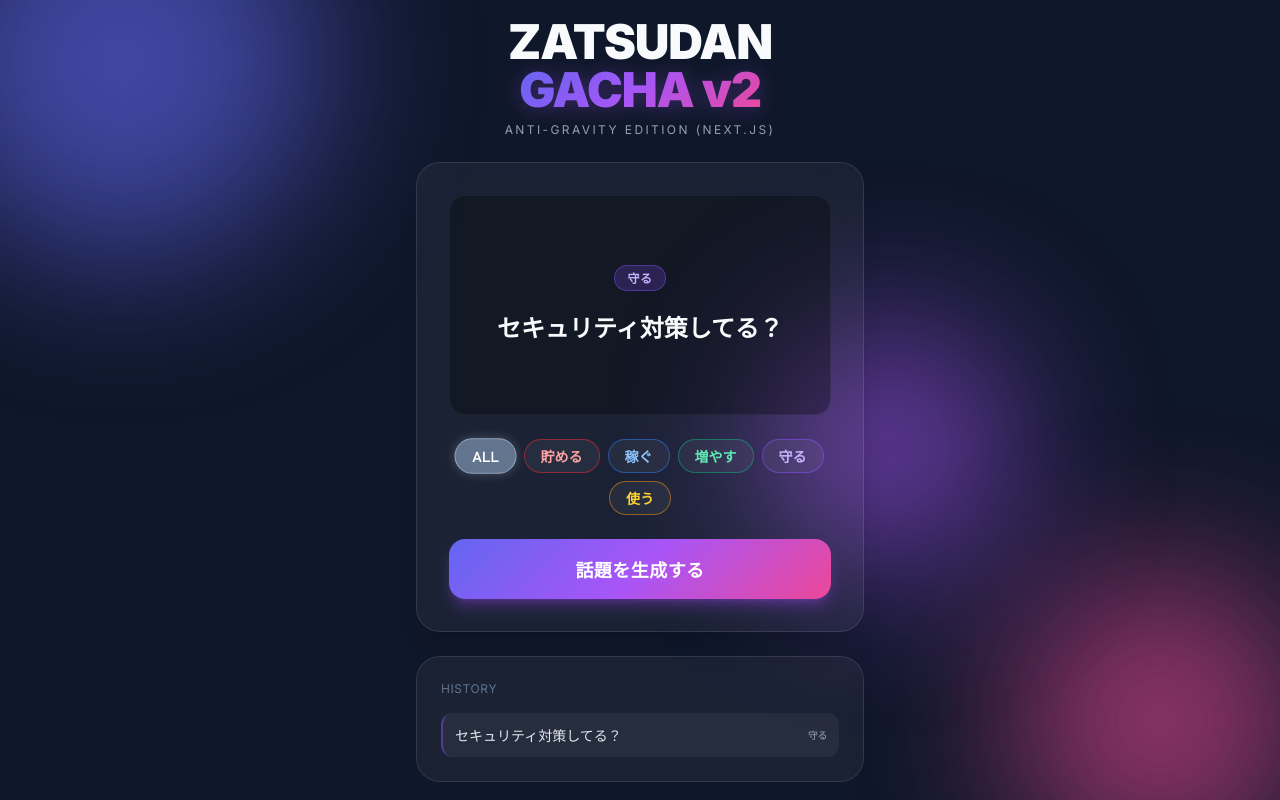
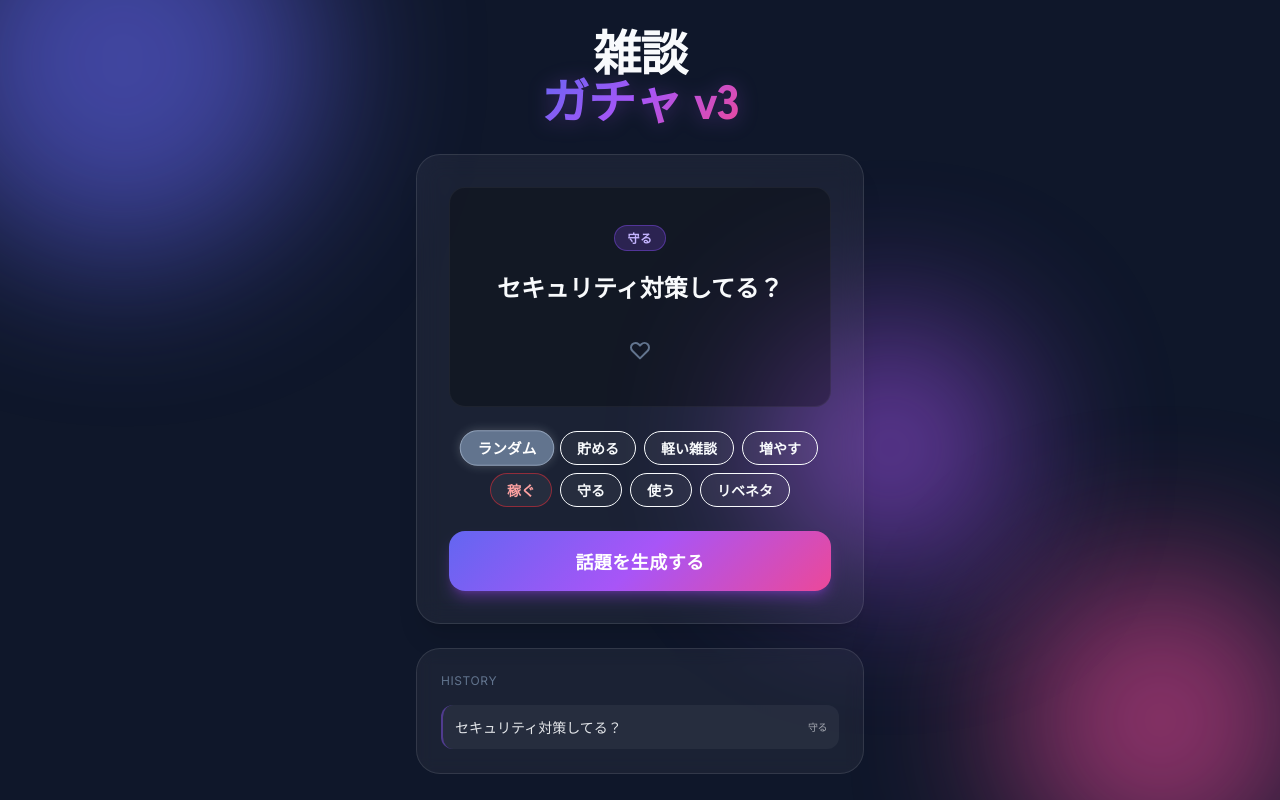
Before and after one commit to iidaatcnt/zatsudan-gacha-v2, a Next.js app: page / in a window 1280 px wide. Both pictures are taken after a click on the button "話題を生成する". Built offline with nearby package versions, Linux system fonts and the light colour scheme; no server answers.

Commit message:
update: v3 release with dynamic categories, like feature, and UI updates

```diff
--- a/package.json
+++ b/package.json
@@ -1,6 +1,6 @@
 {
   "name": "zatsudan-gacha-next",
-  "version": "0.1.0",
+  "version": "3.0.0",
   "private": true,
   "scripts": {
     "dev": "next dev",
--- a/src/app/page.tsx
+++ b/src/app/page.tsx
@@ -9,11 +9,14 @@
 export default function Home() {
   const [category, setCategory] = useState<CategoryFilter>('all');
   const {
+    categories,
     isSpinning,
     result,
     error,
     historyItems,
-    spin
+    likedIds,
+    spin,
+    toggleLike
   } = useGacha();
 
   const handleSpin = () => {
@@ -44,13 +47,11 @@
 
         {/* Header */}
         <header className="text-center">
-          <h1 className="text-4xl md:text-5xl font-black tracking-tight leading-none mb-2 font-en">
-            ZATSUDAN<br />
-            <span className="accent-text">GACHA v2</span>
+          <h1 className="text-4xl md:text-5xl font-black tracking-tight leading-none mb-2">
+            雑談<br />
+            <span className="accent-text">ガチャ v3</span>
           </h1>
-          <p className="text-slate-400 text-xs tracking-[0.2em] font-en uppercase">
-            Anti-Gravity Edition (Next.js)
-          </p>
+
         </header>
 
         {/* Machine Card */}
@@ -72,14 +73,36 @@
 
             {/* Content Text */}
             <div className={`
-              text-xl md:text-2xl font-bold leading-relaxed transition-all duration-500
+              w-full flex flex-col items-center gap-4 transition-all duration-500
               ${isSpinning ? 'opacity-50 scale-95 blur-[2px]' : 'opacity-100 scale-100 blur-0'}
               ${result ? 'animate-[popIn_0.4s_cubic-bezier(0.175,0.885,0.32,1.275)]' : ''}
             `}>
               {error ? (
                 <span className="text-red-400 text-base font-normal">{error}</span>
               ) : result ? (
-                result.text
+                <>
+                  <div className="text-xl md:text-2xl font-bold leading-relaxed">
+                    {result.text}
+                  </div>
+                  {/* Like Button */}
+                  <button
+                    onClick={() => toggleLike(result.id)}
+                    className="mt-2 p-2 rounded-full hover:bg-white/10 transition-colors group"
+                  >
+                    <svg
+                      xmlns="http://www.w3.org/2000/svg"
+                      viewBox="0 0 24 24"
+                      fill={likedIds.includes(result.id) ? "currentColor" : "none"}
+                      stroke="currentColor"
+                      className={`w-6 h-6 transition-all ${likedIds.includes(result.id)
+                        ? "text-pink-500 scale-110"
+                        : "text-slate-500 group-hover:text-pink-400"
+                        }`}
+                    >
+                      <path strokeLinecap="round" strokeLinejoin="round" strokeWidth={2} d="M4.318 6.318a4.5 4.5 0 000 6.364L12 20.364l7.682-7.682a4.5 4.5 0 00-6.364-6.364L12 7.636l-1.318-1.318a4.5 4.5 0 00-6.364 0z" />
+                    </svg>
+                  </button>
+                </>
               ) : (
                 <span className="text-slate-500 text-base font-normal">
                   ボタンを押して<br />話題をスキャン...
@@ -90,7 +113,12 @@
 
           {/* Controls */}
           <div>
-            <CategorySelector selected={category} onSelect={setCategory} disabled={isSpinning} />
+            <CategorySelector
+              selected={category}
+              onSelect={setCategory}
+              disabled={isSpinning}
+              categories={categories}
+            />
 
             <button
               onClick={handleSpin}
@@ -121,9 +149,14 @@
                   `}
                 >
                   <span className="truncate mr-4 opacity-90">{item.text}</span>
-                  <span className="text-[10px] opacity-60 whitespace-nowrap uppercase tracking-tighter">
-                    {item.category}
-                  </span>
+                  <div className="flex items-center gap-2">
+                    {likedIds.includes(item.id) && (
+                      <span className="text-pink-500">♥</span>
+                    )}
+                    <span className="text-[10px] opacity-60 whitespace-nowrap uppercase tracking-tighter">
+                      {item.category}
+                    </span>
+                  </div>
                 </li>
               ))}
             </ul>
--- a/src/components/CategorySelector.tsx
+++ b/src/components/CategorySelector.tsx
@@ -8,19 +8,30 @@
     disabled?: boolean;
 }
 
-const CATEGORIES: { value: CategoryFilter; label: string; colorClass: string }[] = [
-    { value: 'all', label: 'ALL', colorClass: 'peer-checked:bg-slate-500 peer-checked:border-slate-400 border-slate-400/50 text-slate-400' },
-    { value: '貯める', label: '貯める', colorClass: 'peer-checked:bg-red-500/30 peer-checked:border-red-500 border-red-500/50 text-red-300' },
-    { value: '稼ぐ', label: '稼ぐ', colorClass: 'peer-checked:bg-blue-500/30 peer-checked:border-blue-500 border-blue-500/50 text-blue-300' },
-    { value: '増やす', label: '増やす', colorClass: 'peer-checked:bg-emerald-500/30 peer-checked:border-emerald-500 border-emerald-500/50 text-emerald-300' },
-    { value: '守る', label: '守る', colorClass: 'peer-checked:bg-violet-500/30 peer-checked:border-violet-500 border-violet-500/50 text-violet-300' },
-    { value: '使う', label: '使う', colorClass: 'peer-checked:bg-amber-500/30 peer-checked:border-amber-500 border-amber-500/50 text-amber-300' },
-];
+export function CategorySelector({ selected, onSelect, disabled, categories }: Props & { categories: string[] }) {
 
-export function CategorySelector({ selected, onSelect, disabled }: Props) {
+    const getColorClass = (cat: string) => {
+        if (cat === 'all') return 'peer-checked:bg-slate-500 peer-checked:border-slate-400 border-slate-400/50 text-slate-400';
+
+        // Simple consistent hashing for colors
+        const colors = [
+            'red', 'blue', 'emerald', 'violet', 'amber', 'indigo', 'pink', 'cyan', 'rose', 'fuchsia'
+        ];
+        let hash = 0;
+        for (let i = 0; i < cat.length; i++) hash += cat.charCodeAt(i);
+        const color = colors[hash % colors.length];
+
+        return `peer-checked:bg-${color}-500/30 peer-checked:border-${color}-500 border-${color}-500/50 text-${color}-300`;
+    };
+
+    const allOptions = [
+        { value: 'all', label: 'ランダム' },
+        ...categories.map(c => ({ value: c, label: c }))
+    ];
+
     return (
         <div className="flex flex-wrap justify-center gap-2 mb-6">
-            {CATEGORIES.map((cat) => (
+            {allOptions.map((cat) => (
                 <label key={cat.value} className="relative cursor-pointer group">
                     <input
                         type="radio"
@@ -38,7 +49,7 @@
             group-hover:bg-white/10
             peer-checked:scale-105 peer-checked:text-white peer-checked:shadow-[0_0_10px_rgba(255,255,255,0.2)]
             peer-disabled:opacity-50 peer-disabled:cursor-not-allowed
-            ${cat.colorClass}
+            ${getColorClass(cat.value)}
           `}>
                         {cat.label}
                     </span>
--- a/src/hooks/useGacha.ts
+++ b/src/hooks/useGacha.ts
@@ -9,12 +9,26 @@
 
 export function useGacha() {
     const [topics, setTopics] = useState<Topic[]>([]);
+    const [categories, setCategories] = useState<string[]>([]);
     const [history, setHistory] = useState<string[]>([]); // ID list
     const [historyItems, setHistoryItems] = useState<Topic[]>([]); // Display objects
     const [isLoading, setIsLoading] = useState(true);
     const [isSpinning, setIsSpinning] = useState(false);
     const [result, setResult] = useState<Topic | null>(null);
     const [error, setError] = useState<string | null>(null);
+    const [likedIds, setLikedIds] = useState<string[]>([]);
+
+    // Initialize likes from localStorage
+    useEffect(() => {
+        const storedLikes = localStorage.getItem('zatsudan_likes');
+        if (storedLikes) {
+            try {
+                setLikedIds(JSON.parse(storedLikes));
+            } catch (e) {
+                console.error("Failed to parse likes", e);
+            }
+        }
+    }, []);
 
     // Load Data
     useEffect(() => {
@@ -25,33 +39,35 @@
                 const csvText = await res.text();
 
                 Papa.parse(csvText, {
-                    header: true, // ヘッダー行を使う
+                    header: true,
                     skipEmptyLines: true,
                     complete: (results) => {
-                        // CSVのカラム名が大文字小文字気にならないように正規化したり、型変換したり
-                        // ここでは簡易的に、期待されるカラム名であることを信じるか、マッピングする
-                        // 想定: id, category, text, enabled
-                        const parsed = results.data.map((row: any) => ({
-                            id: row.ID || row.id,
-                            category: row.Category || row.category,
-                            text: row.Text || row.text,
+                        const parsed = results.data.map((row: any, index: number) => ({
+                            id: (row.ID || row.id || row["ネタID"] || `auto-${index + 1}`).toString(),
+                            category: (row.Category || row.category || row["カテゴリ"] || "未分類").trim(),
+                            text: (row.Text || row.text || row["ネタ内容"] || "").trim(),
                             enabled: (row.Enabled || row.enabled || "").toString().toUpperCase() === 'TRUE'
                         })) as Topic[];
 
-                        // 有効なデータのみにフィルタリング
-                        const validTopics = parsed.filter(t => t.id && t.text);
+                        const validTopics = parsed.filter(t => t.text);
+
+                        // Extract unique categories
+                        const cats = Array.from(new Set(validTopics.map(t => t.category))).filter(Boolean);
+                        setCategories(cats);
 
                         if (validTopics.length > 0) {
                             setTopics(validTopics);
                         } else {
                             console.warn("Parsed CSV has no valid rows, using fallback.");
                             setTopics(FALLBACK_DATA);
+                            setCategories(Array.from(new Set(FALLBACK_DATA.map(t => t.category))));
                         }
                         setIsLoading(false);
                     },
                     error: (err: any) => {
                         console.error("CSV Parse Error", err);
                         setTopics(FALLBACK_DATA);
+                        setCategories(Array.from(new Set(FALLBACK_DATA.map(t => t.category))));
                         setIsLoading(false);
                     }
                 });
@@ -59,11 +75,22 @@
             } catch (err) {
                 console.error("Fetch Error", err);
                 setTopics(FALLBACK_DATA);
+                setCategories(Array.from(new Set(FALLBACK_DATA.map(t => t.category))));
                 setIsLoading(false);
             }
         }
 
         loadData();
+    }, []);
+
+    const toggleLike = useCallback((id: string) => {
+        setLikedIds(prev => {
+            const next = prev.includes(id)
+                ? prev.filter(lid => lid !== id)
+                : [...prev, id];
+            localStorage.setItem('zatsudan_likes', JSON.stringify(next));
+            return next;
+        });
     }, []);
 
     const spin = useCallback((categoryFilter: CategoryFilter) => {
@@ -72,29 +99,25 @@
         setIsSpinning(true);
         setError(null);
 
-        // 少し待たせる演出
         setTimeout(() => {
-            // 1. 候補抽出 (有効かつ履歴にない)
+            // 1. Filter candidates
             let candidates = topics.filter(t =>
                 t.enabled && !history.includes(t.id)
             );
 
-            // 2. カテゴリフィルタ
+            // 2. Category filter
             if (categoryFilter !== 'all') {
-                candidates = candidates.filter(t => t.category.includes(categoryFilter));
+                candidates = candidates.filter(t => t.category === categoryFilter);
             }
 
-            // 3. 候補がない場合の処理
+            // 3. Fallback if no candidates
             if (candidates.length === 0) {
-                // そのカテゴリで、履歴を無視すればあるか？
                 const allInCategory = topics.filter(t =>
-                    t.enabled && (categoryFilter === 'all' || t.category.includes(categoryFilter))
+                    t.enabled && (categoryFilter === 'all' || t.category === categoryFilter)
                 );
 
                 if (allInCategory.length > 0) {
-                    // 履歴リセットして再試行
                     setHistory([]);
-                    // ここで再帰的に呼び出すと無限ループのリスクがあるので、簡易的にリセット後の候補から選ぶ
                     candidates = allInCategory;
                 } else {
                     setError("このカテゴリのネタはまだありません！");
@@ -103,13 +126,13 @@
                 }
             }
 
-            // 4. ランダム選出
+            // 4. Random selection
             const randomIndex = Math.floor(Math.random() * candidates.length);
             const picked = candidates[randomIndex];
 
             setResult(picked);
 
-            // 履歴更新
+            // Update history
             setHistory(prev => {
                 const newHistory = [...prev, picked.id];
                 if (newHistory.length > HISTORY_LIMIT) newHistory.shift();
@@ -124,16 +147,19 @@
 
             setIsSpinning(false);
 
-        }, 600); // 600ms delay
+        }, 600);
     }, [topics, history]);
 
     return {
         topics,
+        categories,
         isLoading,
         isSpinning,
         result,
         error,
         historyItems,
-        spin
+        likedIds,
+        spin,
+        toggleLike
     };
 }
--- a/src/types/index.ts
+++ b/src/types/index.ts
@@ -4,9 +4,10 @@
     category: string;
     text: string;
     enabled: boolean;
+    likes?: number;
 }
 
-export type CategoryFilter = 'all' | '貯める' | '稼ぐ' | '増やす' | '守る' | '使う';
+export type CategoryFilter = string;
 
 export const FALLBACK_DATA: Topic[] = [
     { id: "1", category: "貯める", text: "最近節約できたことは？", enabled: true },
```
Also changed, not shown: 1 other file (tests, documents, lock files or other folders).
